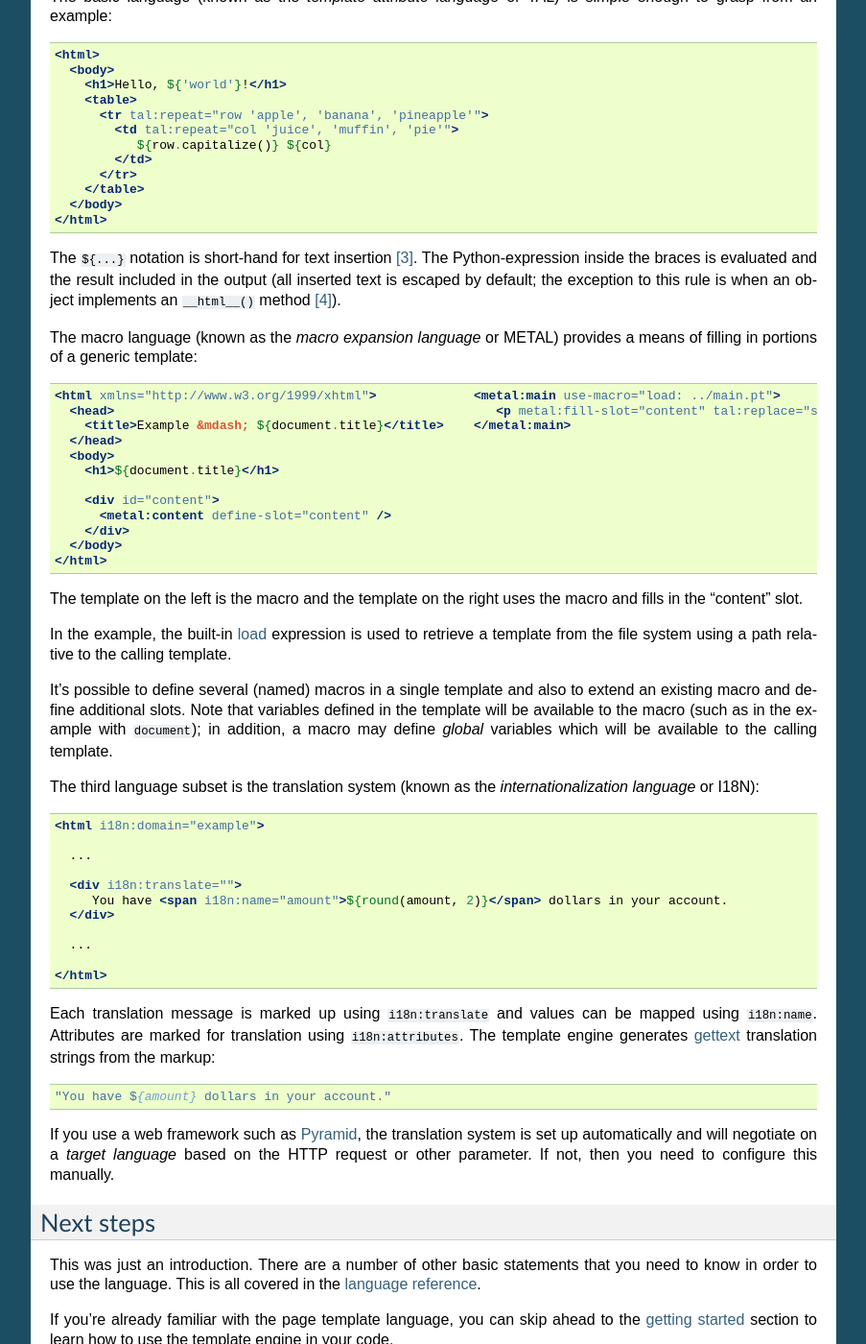
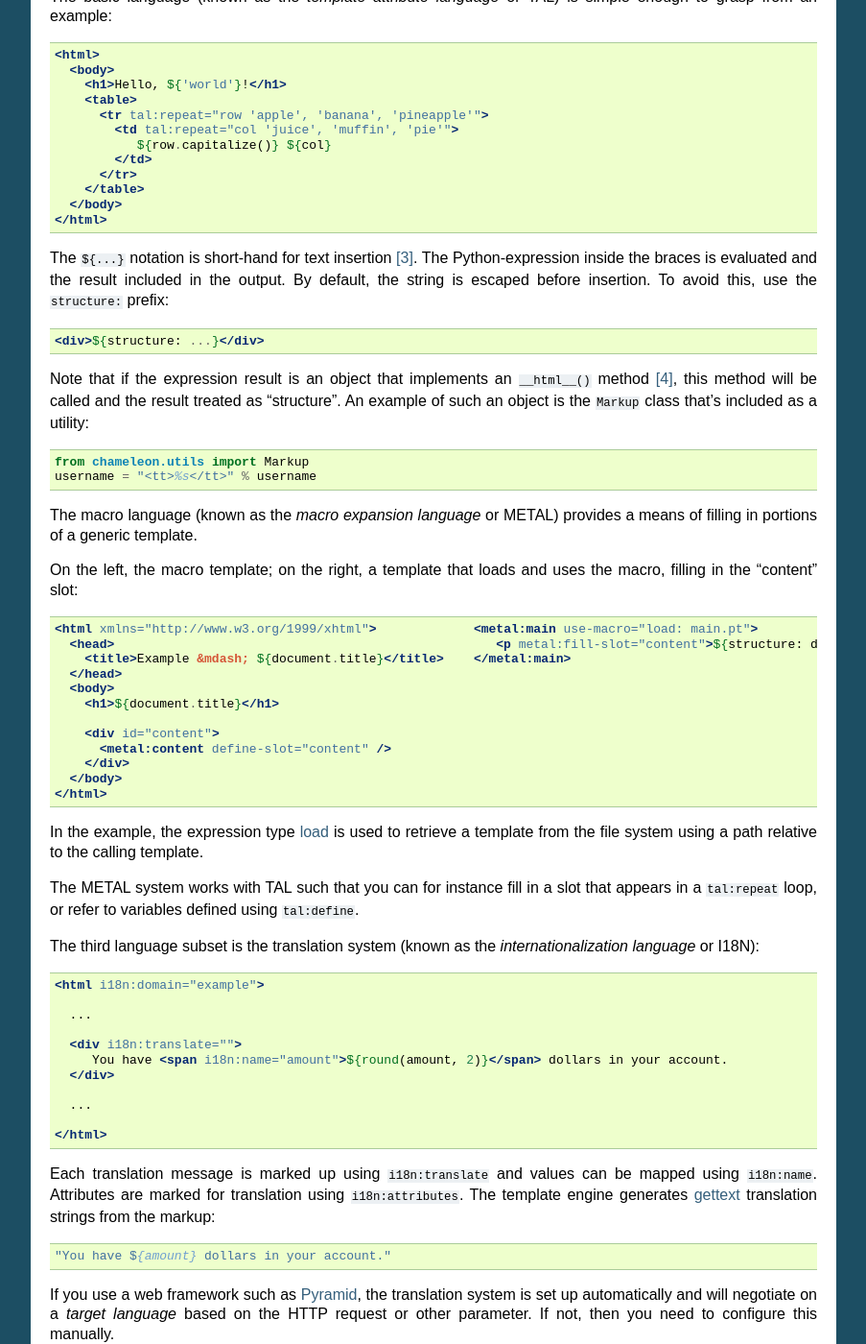
Before and after one commit to malthe/chameleon, a Sphinx documentation site: the page built from docs/index.rst, in a window 1280 px wide and 1400 px high, scrolled down 873 px. Shown: the whole window at 96% size, without its empty margins (198-1101 px from the left). Built offline with Sphinx 7.4.7, drawn with Linux system fonts in a browser that asks for light colours.

Commit message:
Incorporate new ``structure:`` expression type on the index page.

```diff
--- a/docs/index.rst
+++ b/docs/index.rst
@@ -76,17 +76,31 @@ is simple enough to grasp from an example:
 
 The ``${...}`` notation is short-hand for text insertion [3]_. The
 Python-expression inside the braces is evaluated and the result
-included in the output (all inserted text is escaped by default; the
-exception to this rule is when an object implements an ``__html__()``
-method [4]_).
-
-The macro language (known as the *macro expansion language* or METAL)
-provides a means of filling in portions of a generic template:
+included in the output. By default, the string is escaped before
+insertion. To avoid this, use the ``structure:`` prefix:
 
 .. code-block:: genshi
 
-  <html xmlns="http://www.w3.org/1999/xhtml">             <metal:main use-macro="load: ../main.pt">
-    <head>                                                   <p metal:fill-slot="content" tal:replace="structure document.body" />
+  <div>${structure: ...}</div>
+
+Note that if the expression result is an object that implements an
+``__html__()`` method [4]_, this method will be called and the result
+treated as "structure". An example of such an object is the
+``Markup`` class that's included as a utility::
+
+  from chameleon.utils import Markup
+  username = "<tt>%s</tt>" % username
+
+The macro language (known as the *macro expansion language* or METAL)
+provides a means of filling in portions of a generic template.
+
+On the left, the macro template; on the right, a template that loads
+and uses the macro, filling in the "content" slot:
+
+.. code-block:: genshi
+
+  <html xmlns="http://www.w3.org/1999/xhtml">             <metal:main use-macro="load: main.pt">
+    <head>                                                   <p metal:fill-slot="content">${structure: document.body}<p/>
       <title>Example &mdash; ${document.title}</title>    </metal:main>
     </head>
     <body>
@@ -98,19 +112,13 @@ provides a means of filling in portions of a generic template:
     </body>
   </html>
 
-The template on the left is the macro and the template on the right
-uses the macro and fills in the "content" slot.
+In the example, the expression type :ref:`load <load-expression>` is
+used to retrieve a template from the file system using a path relative
+to the calling template.
 
-In the example, the built-in :ref:`load <load-expression>` expression
-is used to retrieve a template from the file system using a path
-relative to the calling template.
-
-It's possible to define several (named) macros in a single template
-and also to extend an existing macro and define additional slots. Note
-that variables defined in the template will be available to the macro
-(such as in the example with ``document``); in addition, a macro may
-define *global* variables which will be available to the calling
-template.
+The METAL system works with TAL such that you can for instance fill in
+a slot that appears in a ``tal:repeat`` loop, or refer to variables
+defined using ``tal:define``.
 
 The third language subset is the translation system (known as the
 *internationalization language* or I18N):
```
